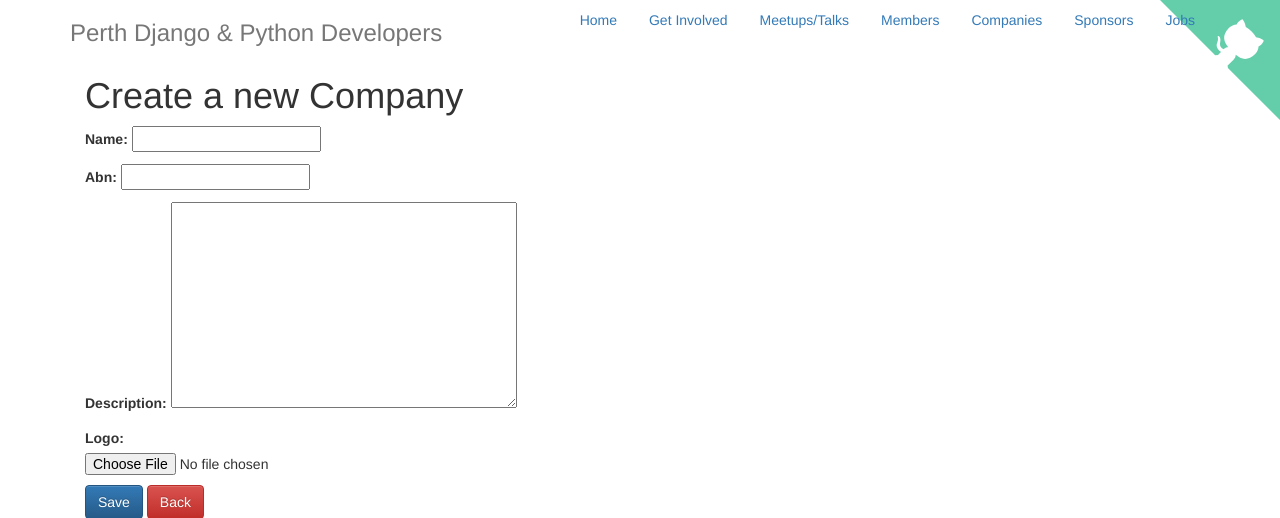
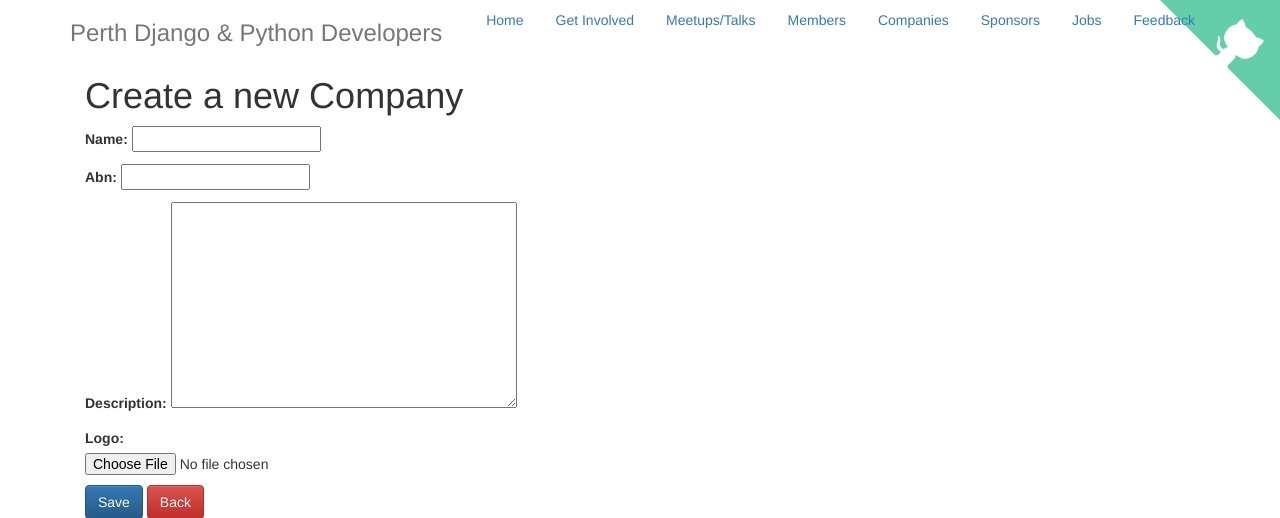
Before and after one commit to mattharley/pythonwa, a Django app: page /create/ in a window 1280 px wide. Shown: the top 518 px of the page. Run offline with Django 3.2, Linux system fonts and the light colour scheme; some libraries are stand-ins or nearby versions.

Commit message:
added link to feedback form

```diff
--- a/home/urls.py
+++ b/home/urls.py
@@ -2,6 +2,7 @@ from django.conf.urls import url
 from home.views import home_page, ajax_meetups_tab
 from django.conf.urls.static import static
 from django.conf import settings
+from django.views.generic.base import RedirectView
 
 import home.views
 
@@ -9,6 +10,7 @@ urlpatterns = [
     url(r'^$', home.views.home_page, name='home-page'),
     url(r'^getinvolved/?$', home.views.get_involved, name='get-involved'),
     url(r'/meetupsapi/(?P<event_status>\w+)/?$', ajax_meetups_tab, name='ajax_meetups_tab'),
+    url(r'^feedback/?$',  RedirectView.as_view(url='https://docs.google.com/forms/d/e/1FAIpQLSem2CafmsLKWUFUQ2lFZGVbZTcOJtj5CrAcpKtUHvsjzNcMXw/viewform?usp=sf_linkm'), name='feedback'),
 ]
 
 urlpatterns += static(settings.STATIC_URL, document_root=settings.STATIC_ROOT)
--- a/pdpdmeetup/templates/base.html
+++ b/pdpdmeetup/templates/base.html
@@ -45,6 +45,7 @@
                         <li role="presentation"><a href="{% url 'companies-home' %}">Companies</a></li>
                         <li role="presentation"><a href="{% url 'sponsorsapp:home-page' %}">Sponsors</a></li>
                         <li role="presentation"><a href="{% url 'jobsapp:home-page' %}">Jobs</a></li>
+                        <li role="presentation"><a href="{% url 'homeapp:feedback' %}">Feedback</a></li>
                     </ul>
                 </nav>
                 <h3 class="text-muted">Perth Django &amp; Python Developers</h3>
```
